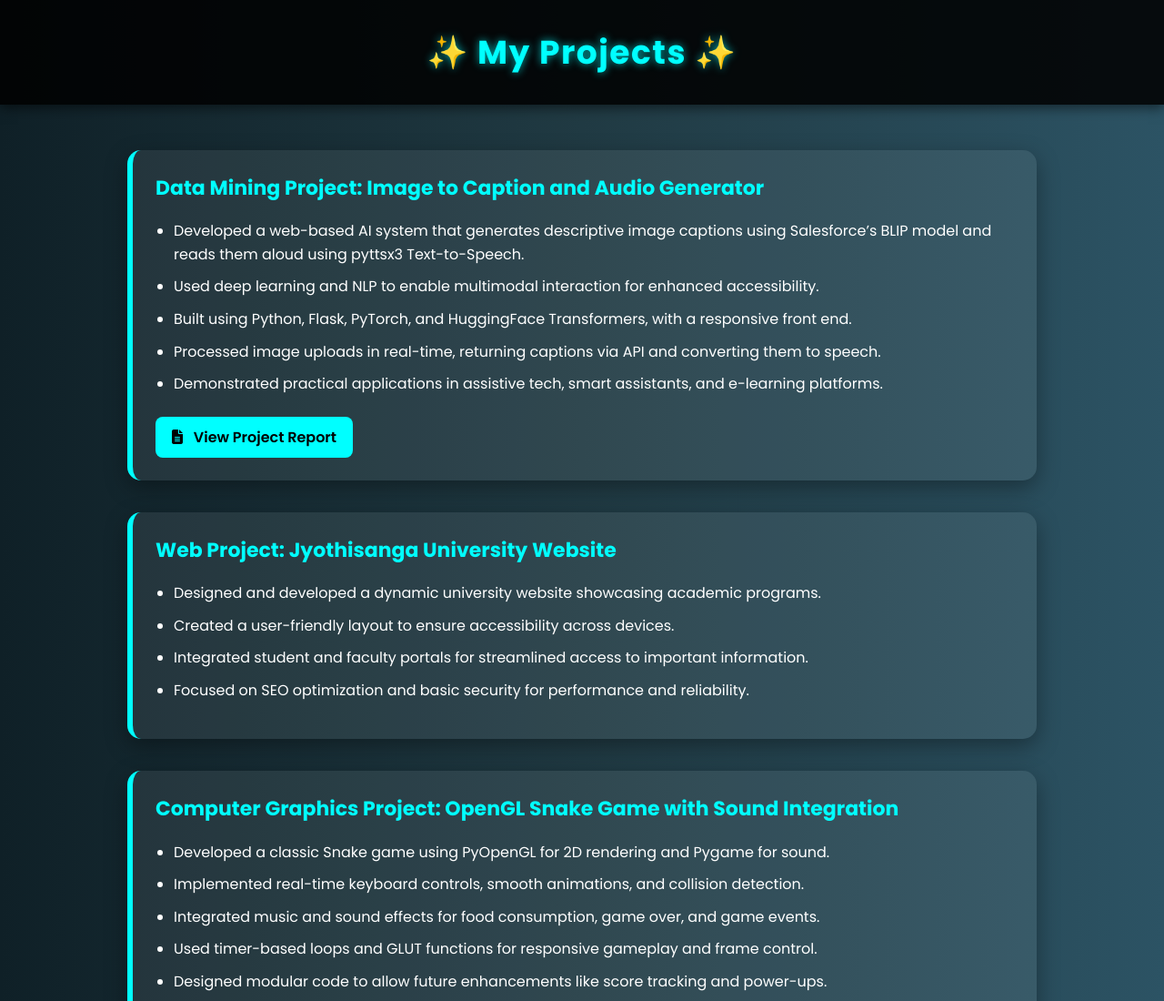
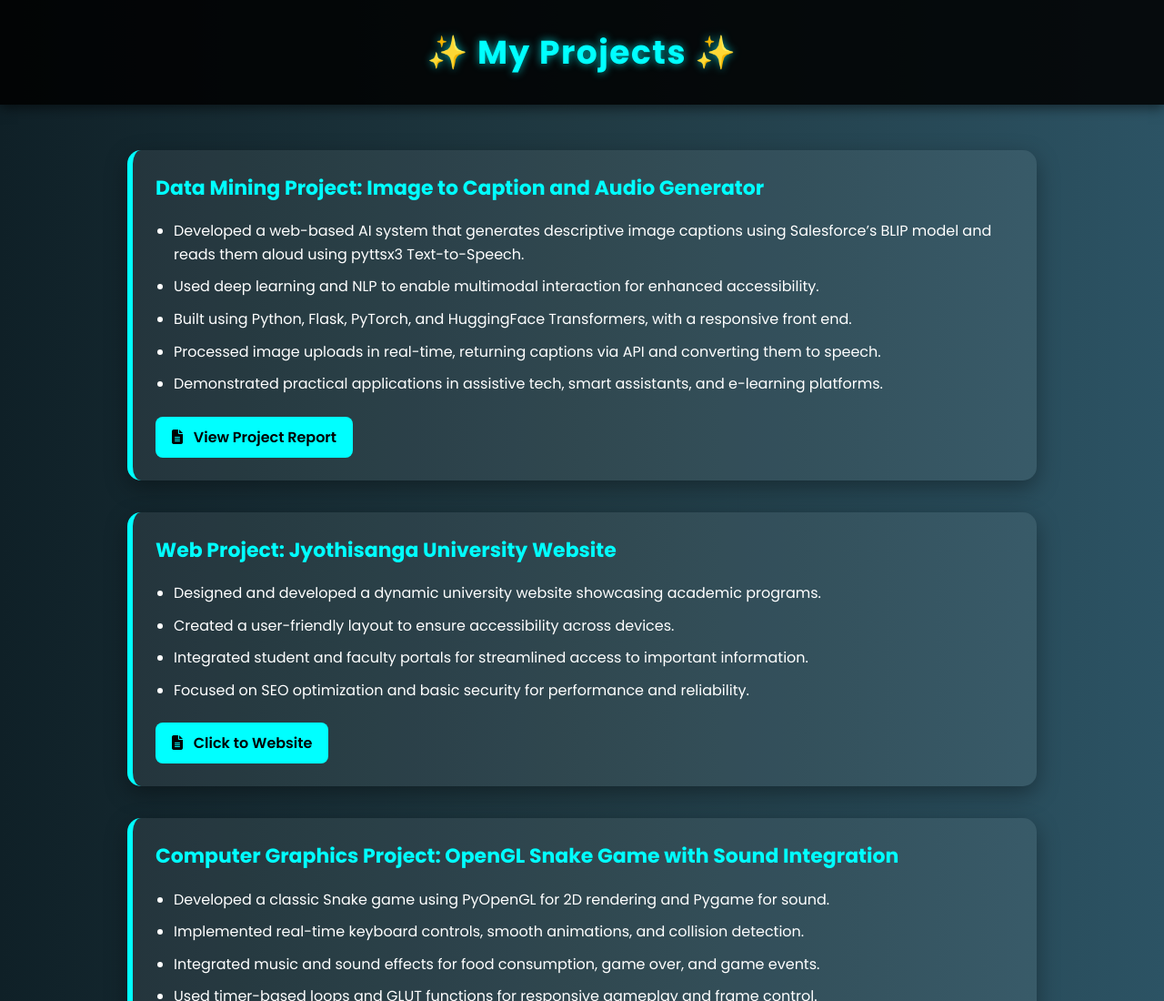
Before and after one commit to Nandini1506/My-Portfolio, a plain HTML site: page projects.html in a window 1280 px wide. Shown: the top 1100 px of the page at 91% size. Drawn offline with Linux system fonts and the light colour scheme.

Commit message:
Update projects.html
Signed-off-by: Nandini1506 <nandinikotturu2000@gmail.com>

```diff
--- a/projects.html
+++ b/projects.html
@@ -140,7 +140,11 @@
         <li>Integrated student and faculty portals for streamlined access to important information.</li>
         <li>Focused on SEO optimization and basic security for performance and reliability.</li>
       </ul>
-
+      <div class="project-report">
+        <a href="https://nandini1506.github.io/jyothisanga-University/" target="_blank">
+          <i class="fas fa-file-alt"></i> Click to Website
+        </a>
+      </div>
     </div>
 
     <div class="project">
```
